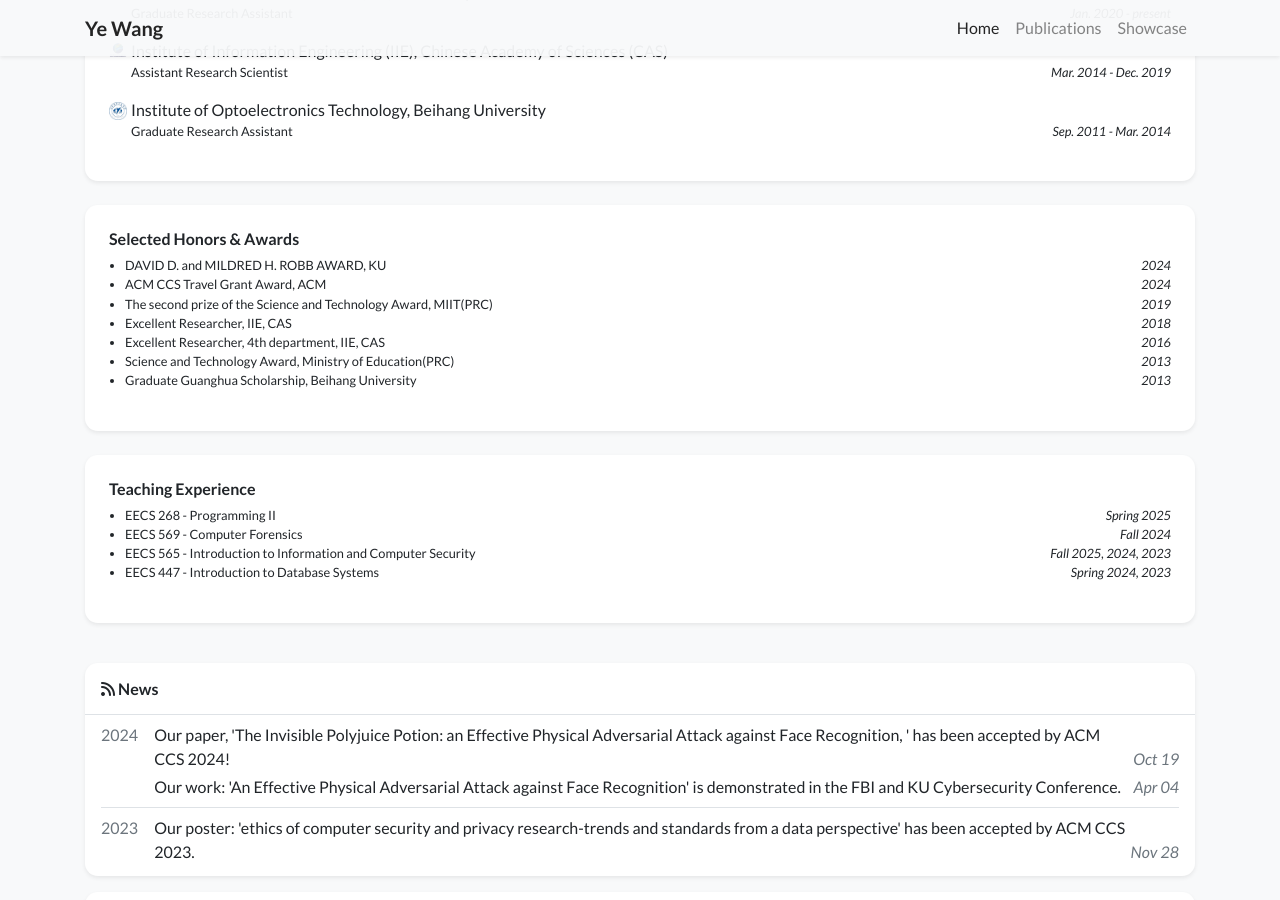
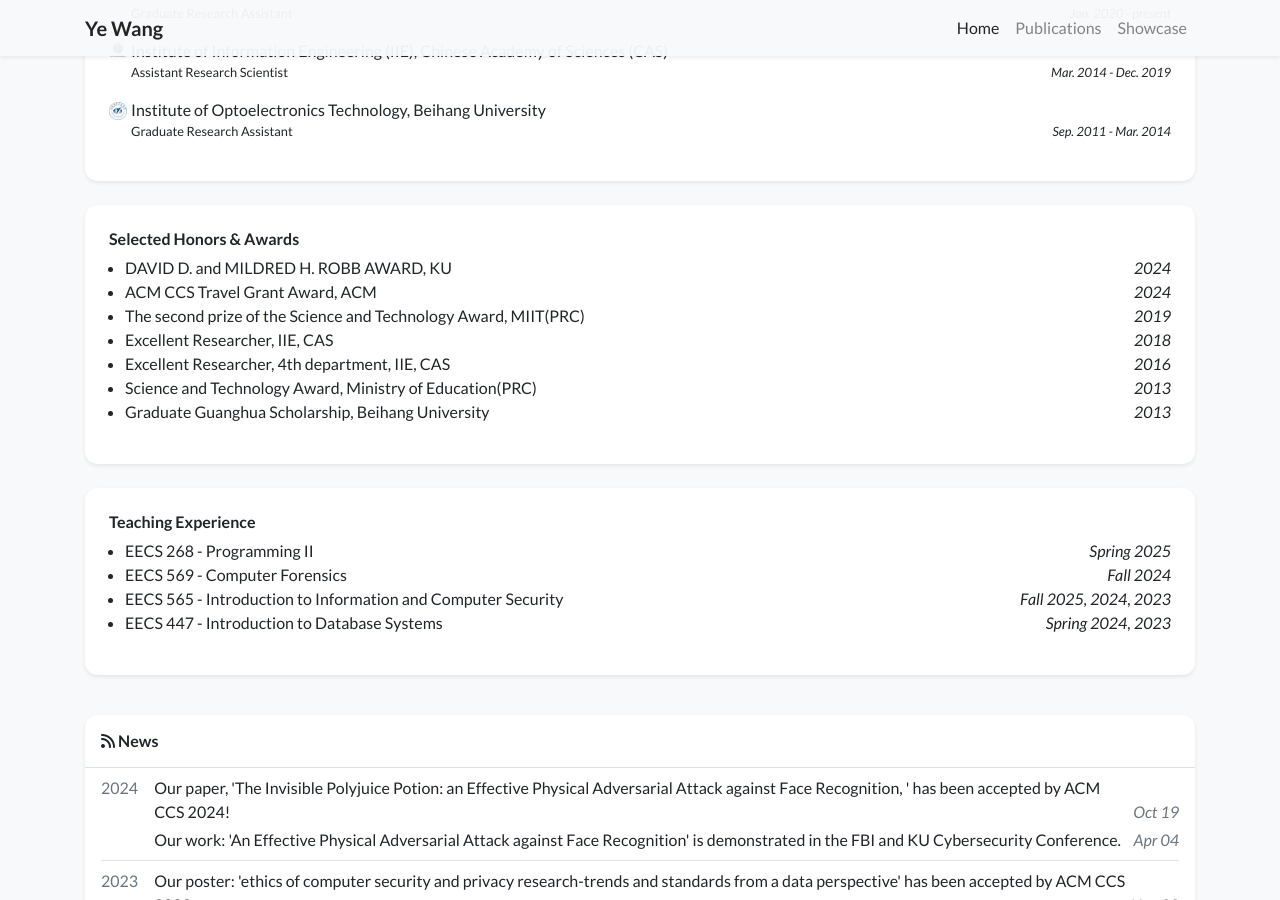
Before and after one commit to yeah61/yeah61.github.io, a Jekyll site: the page built from index.html, in a window 1280 px wide and 900 px high, scrolled down 1123 px. Built offline with Jekyll 4.4.1, drawn with Linux system fonts in a browser that asks for light colours; nearby versions of some CDN libraries; a style sheet for code colours, icons or effects is not loaded.

Commit message:
Update experience_card.html

```diff
--- a/_includes/widgets/experience_card.html
+++ b/_includes/widgets/experience_card.html
@@ -58,7 +58,7 @@
     <div class="card border-0 shadow-sm bg-white">
       <div class="card-body p-4">
         <h6>Selected Honors & Awards</h6>
-        <ul class="list small pl-3 mb-3">
+        <ul class="list pl-3 mb-3">
           {% for item in site.data.profile.awards %}
           <li>
             <div class="d-flex">
@@ -79,7 +79,7 @@
     <div class="card border-0 shadow-sm bg-white">
       <div class="card-body p-4">
         <h6>Teaching Experience</h6>
-        <ul class="list small pl-3 mb-3">
+        <ul class="list pl-3 mb-3">
           {% for item in site.data.profile.teaching %}
           <li>
             <div class="d-flex">
```
